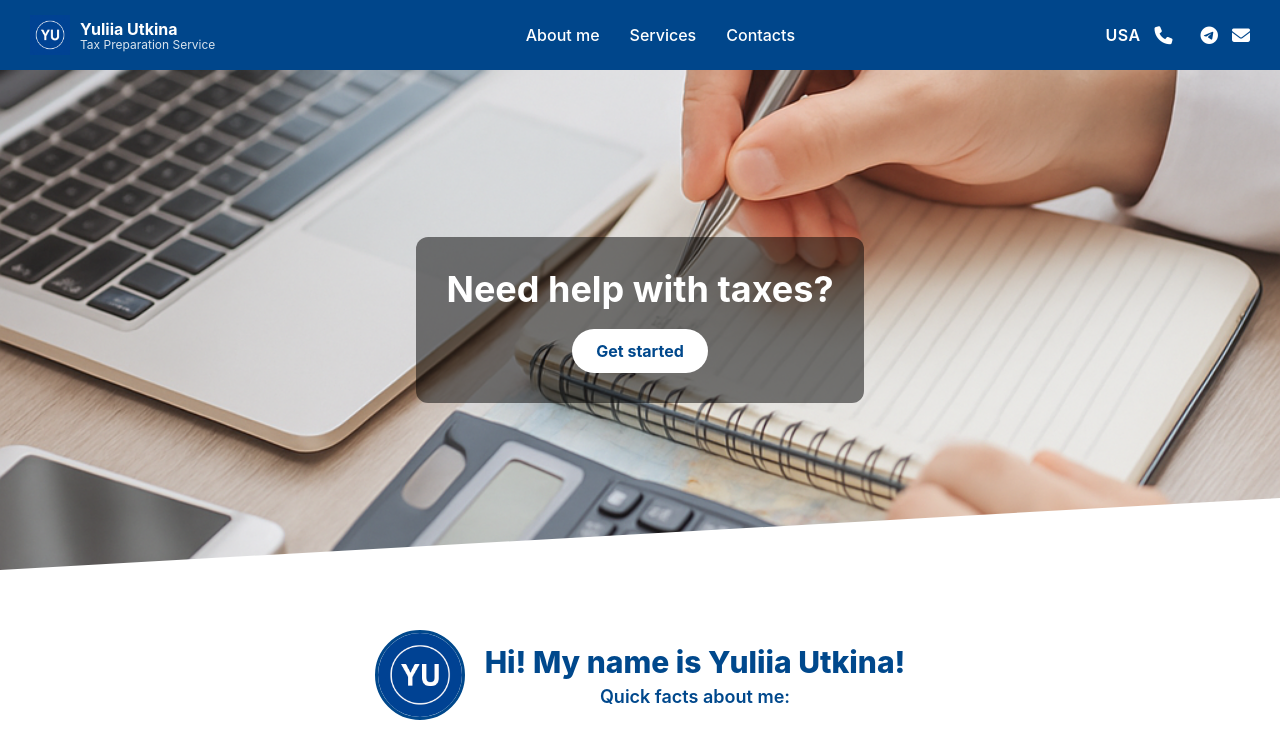
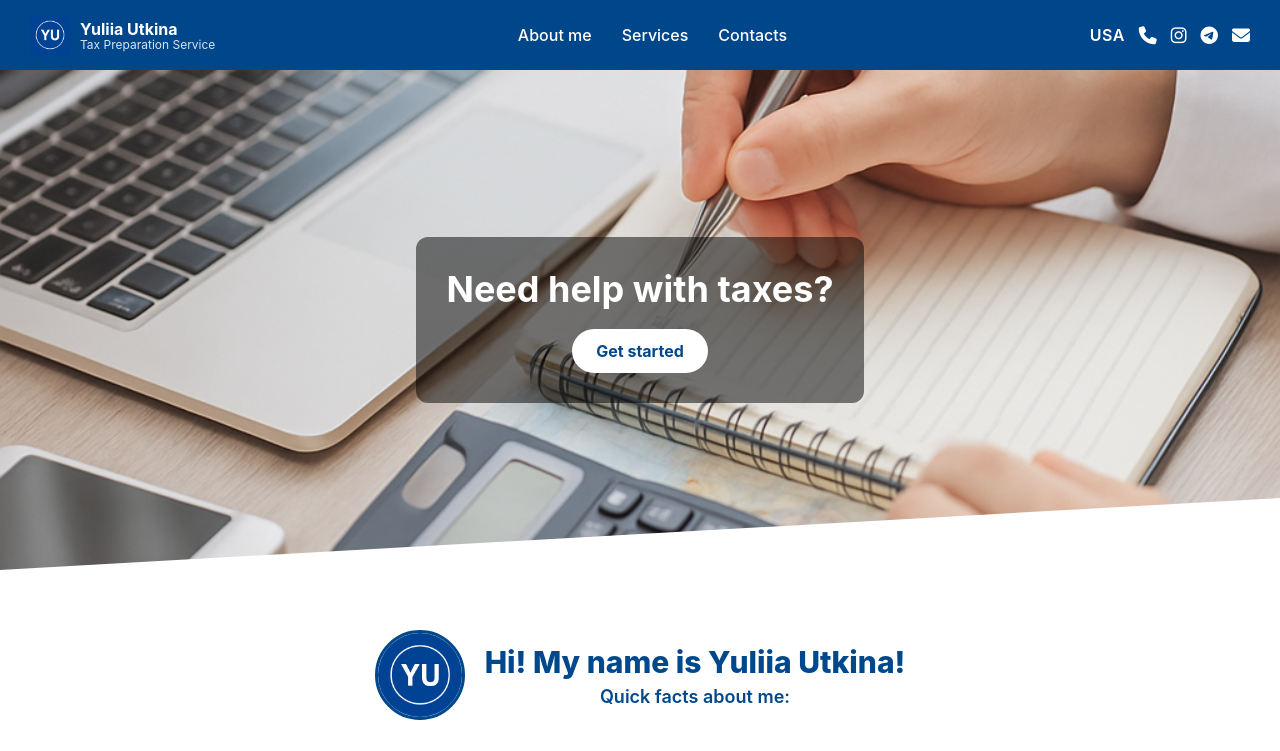
Before and after one commit to boadixx/yuliia-tax-service, a plain HTML site: page index.html in a window 1280 px wide. Shown: the top 751 px of the page. Drawn offline with Linux system fonts and the light colour scheme.

Commit message:
Update index.html

```diff
--- a/index.html
+++ b/index.html
@@ -30,7 +30,7 @@
     <div class="header-right">
       <span class="country">USA</span>
       <a href="tel:+19513759040" class="icon" aria-label="Call"><i class="fas fa-phone"></i></a>
-      <a href="https://www.instagram.com/tax_preparation_usa" class="social-icon" aria-label="Instagram" target="_blank" rel="noopener noreferrer">
+      <a href="https://www.instagram.com/tax_preparation_usa/" class="icon" aria-label="Instagram"><i class="fab fa-instagram"></i></a>
       <a href="#" class="icon" aria-label="Telegram"><i class="fab fa-telegram"></i></a>
       <a href="mailto:utkinayuliia@gmail.com" class="icon" aria-label="Email"><i class="fas fa-envelope"></i></a>
     </div>
```
